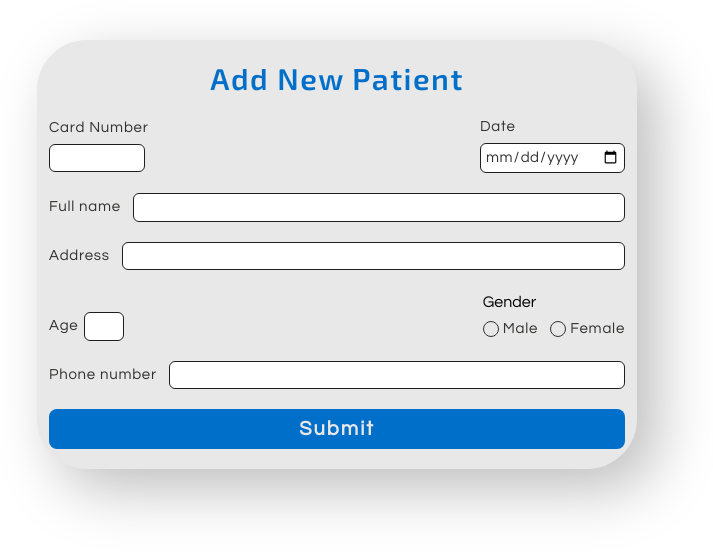
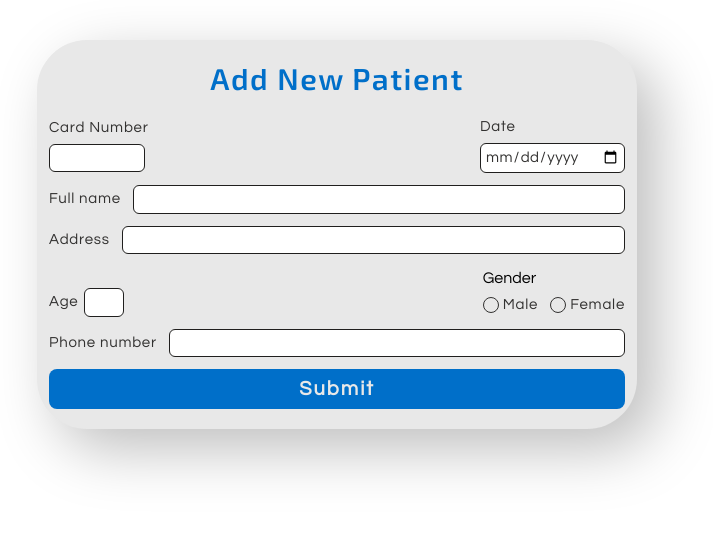
Before and after one commit to kawojue/toopcc-beta, a Next.js app in the folder client/: page /patients/add in a window 1280 px wide. Shown: the top 552 px of the page, without its empty margins (303-1016 px from the left). Built offline with nearby package versions, Linux system fonts and the light colour scheme.

Commit message:
more on styles

```diff
--- a/client/app/patients/styles.css
+++ b/client/app/patients/styles.css
@@ -6,8 +6,12 @@
     @apply mt-10 w-[98vw] px-3 py-5 max-w-[600px] mx-auto min-h-[300px] bg-clr-5 rounded-lg card
 }
 
+.form-header {
+    @apply text-center font-semibold tracking-wider text-2xl md:text-3xl text-clr-1
+}
+
 .patient-form {
-    @apply mt-5 flex flex-col gap-5
+    @apply mt-5 flex flex-col gap-3
 }
 
 label {
```
